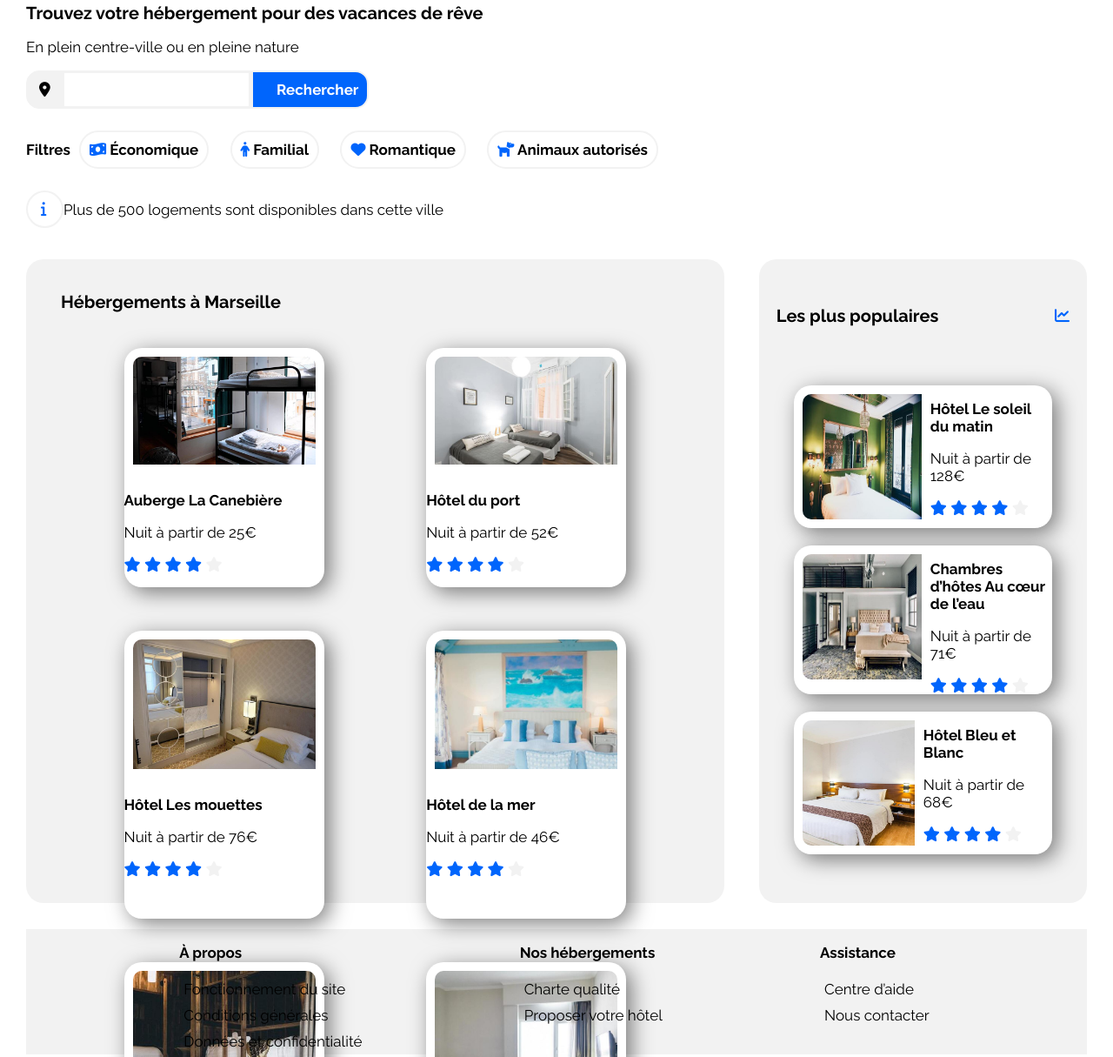
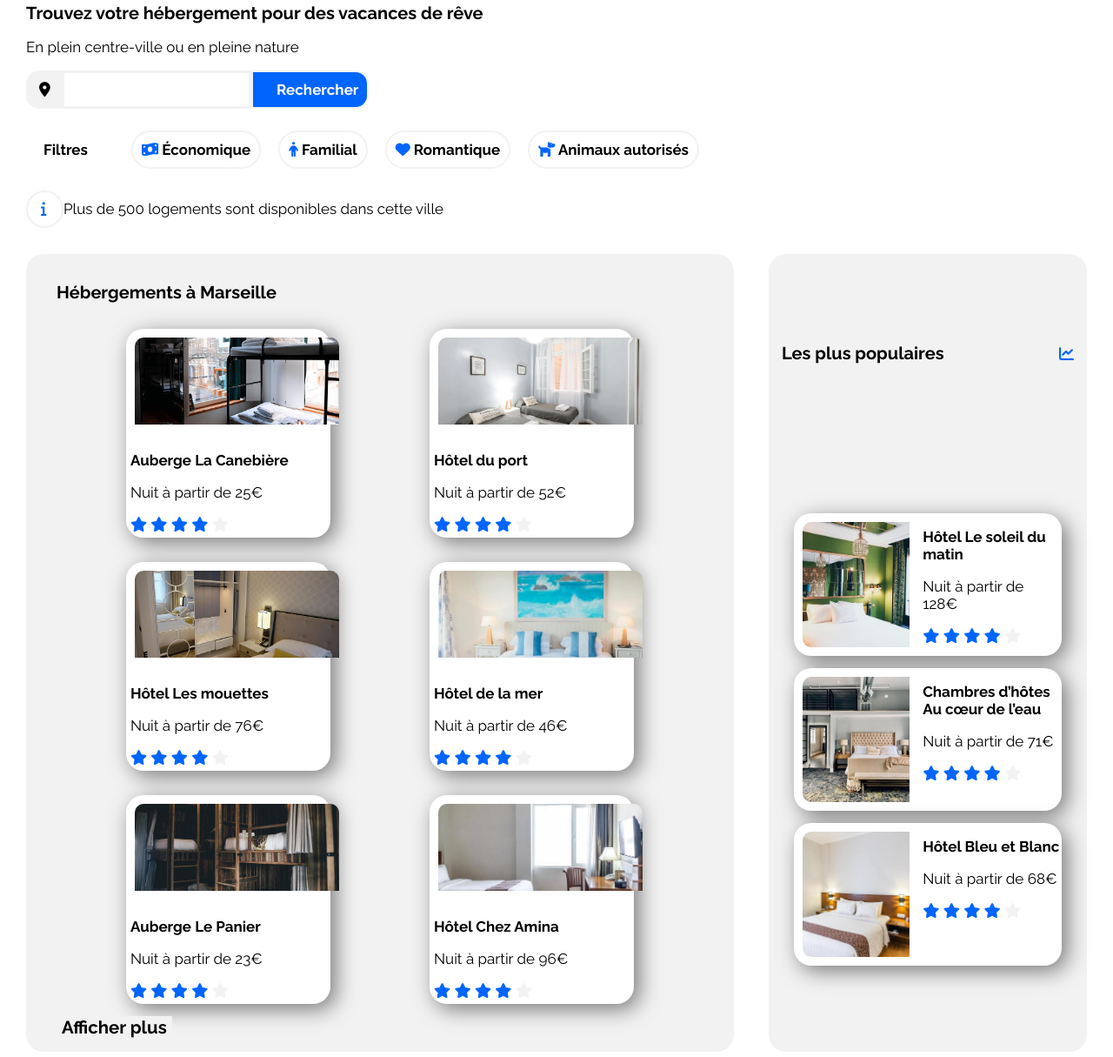
Before and after one commit to nllrn/Laurine_NOEL_2_HTML-CSS_122022, a plain HTML site: page index.html in a window 1280 px wide. Shown: the part 79-1294 px from the top of the page at 87% size. Drawn offline with Linux system fonts and the light colour scheme.

Commit message:
ajout de la section activités et modifications css

```diff
--- a/index.html
+++ b/index.html
@@ -20,7 +20,6 @@
     <header class="header">
         <div class="logo">
             <a href="index.html"><img src="Images/logo/Booki.png" alt="logo du site Booki"></a>
-
             <nav>
                 <a href="#hebergements">Hébergements</a>
                 <a href="#activites">Activités</a>
@@ -30,7 +29,6 @@
 
     <main>
         <section>
-            <div>
             <div>
                 <h2>Trouvez votre hébergement pour des vacances de rêve</h2>
                 <p>En plein centre-ville ou en pleine nature</p>
@@ -45,25 +43,19 @@
             </div>
 
             <div class="filter">
-
                 <h3>Filtres</h3>
-
-                    <div>
-                        <a href="#economique" title="filtres"><i class="fa-solid fa-money-bill-wave blue"></i> Économique</a>
-                        <a href="#familial" title="filtres"><i class="fa-solid fa-person blue"></i> Familial</a>
-                        <a href="#romantique" title="filtres"><i class="fa-solid fa-heart blue"></i> Romantique</a>
-                        <a href="#animaux" title="filtres"><i class="fa-solid fa-dog blue"></i> Animaux autorisés</a>
-                    </div>
-
+                <ul>
+                    <li><a href="#economique" title="filtres"><i class="fa-solid fa-money-bill-wave blue"></i> Économique</a></li>
+                    <li><a href="#familial" title="filtres"><i class="fa-solid fa-person blue"></i> Familial</a></li>
+                    <li><a href="#romantique" title="filtres"><i class="fa-solid fa-heart blue"></i> Romantique</a></li>
+                    <li><a href="#animaux" title="filtres"><i class="fa-solid fa-dog blue"></i> Animaux autorisés</a></li>
+                </ul>
             </div>
 
             <div class="info">
                 <i class="fa-solid fa-info blue"></i>
-                    <p>Plus de 500 logements sont disponibles dans cette ville</p>
+                <span>Plus de 500 logements sont disponibles dans cette ville</span>
             </div>
-
-            </div>
-
         </section>
 
         <div class="cards">
@@ -75,117 +67,93 @@
                 <div class="cards-main">
 
                     <article>
+                        <a href="#">
                             <img src="Images/hebergements/4_small/marcus-loke-WQJvWU_HZFo-unsplash.jpg" alt="Photo d'une chambre de l'auberge La Canebière">
                             <div>
-                            <header>
                                 <h3>Auberge La Canebière</h3>
-                            </header>
-                            <div>
                                 <p>Nuit à partir de 25€</p>
-                            </div>
-                            <footer>
                                 <i class="fa-solid fa-star blue"></i>
                                 <i class="fa-solid fa-star blue"></i>
                                 <i class="fa-solid fa-star blue"></i>
                                 <i class="fa-solid fa-star blue"></i>
                                 <i class="fa-solid fa-star grey"></i>
-                            </footer>
                             </div>
+                        </a>
                     </article>
 
                     <article>
+                        <a href="#">
                             <img src="Images/hebergements/4_small/fred-kleber-gTbaxaVLvsg-unsplash.jpg" alt="Photo d'une chambre de l'Hotel du Port">
                             <div>
-                            <header>
                                 <h3>Hôtel du port</h3>
-                            </header>
-                            <div>
                                 <p>Nuit à partir de 52€</p>
-                            </div>
-                            <footer>
                                 <i class="fa-solid fa-star blue"></i>
                                 <i class="fa-solid fa-star blue"></i>
                                 <i class="fa-solid fa-star blue"></i>
                                 <i class="fa-solid fa-star blue"></i>
                                 <i class="fa-solid fa-star grey"></i>
-                            </footer>
                             </div>
+                        </a>
                     </article>
 
                     <article>
+                        <a href="#">
                             <img src="Images/hebergements/4_small/reisetopia-B8WIgxA_PFU-unsplash.jpg" alt="Photo d'une chambre de l'Hotel Les mouettes">
                             <div>
-                            <header>
                                 <h3>Hôtel Les mouettes</h3>
-                            </header>
-                            <div>
                                 <p>Nuit à partir de 76€</p>
-                            </div>
-                            <footer>
                                 <i class="fa-solid fa-star blue"></i>
                                 <i class="fa-solid fa-star blue"></i>
                                 <i class="fa-solid fa-star blue"></i>
                                 <i class="fa-solid fa-star blue"></i>
                                 <i class="fa-solid fa-star grey"></i>
-                            </footer>
                             </div>
+                        </a>
                     </article>
 
                    <article>
+                        <a href="#">
                             <img src="Images/hebergements/4_small/annie-spratt-Eg1qcIitAuA-unsplash.jpg" alt="Photo d'une chambre de l'Hotel de la Mer">
                             <div>
-                            <header>
                                 <h3>Hôtel de la mer</h3>
-                            </header>
-                            <div>
                                 <p>Nuit à partir de 46€</p>
-                            </div>
-                            <footer>
                                 <i class="fa-solid fa-star blue"></i>
                                 <i class="fa-solid fa-star blue"></i>
                                 <i class="fa-solid fa-star blue"></i>
                                 <i class="fa-solid fa-star blue"></i>
                                 <i class="fa-solid fa-star grey"></i>
-                            </footer>
                             </div>
+                        </a>
                     </article>
 
                     <article>
+                        <a href="#">
                             <img src="Images/hebergements/4_small/nicate-lee-kT-ZyaiwBe0-unsplash.jpg" alt="Photo d'une chambre de l'auberge Le Panier">
                             <div>
-                            <header>
                                 <h3>Auberge Le Panier</h3>
-                            </header>
-                            <div>
                                 <p>Nuit à partir de 23€</p>
-                            </div>
-                            <footer>
                                 <i class="fa-solid fa-star blue"></i>
                                 <i class="fa-solid fa-star blue"></i>
                                 <i class="fa-solid fa-star blue"></i>
                                 <i class="fa-solid fa-star blue"></i>
                                 <i class="fa-solid fa-star grey"></i>
-                            </footer>
                             </div>
+                        </a>
                     </article>
 
                     <article>
+                        <a href="#">
                             <img src="Images/hebergements/4_small/febrian-zakaria-M6S1WvfW68A-unsplash.jpg" alt="Photo d'une chambre de l'Hotel Chez Amina">
                             <div>
-                            <header>
                                 <h3>Hôtel Chez Amina</h3>
-                            </header>
-                            <div>
                                 <p>Nuit à partir de 96€</p>
-                            </div>
-                            <footer>
                                 <i class="fa-solid fa-star blue"></i>
                                 <i class="fa-solid fa-star blue"></i>
                                 <i class="fa-solid fa-star blue"></i>
                                 <i class="fa-solid fa-star blue"></i>
                                 <i class="fa-solid fa-star grey"></i>
-                            </footer>
                             </div>
+                        </a>
                     </article>
 
                 </div>
@@ -196,131 +164,117 @@
 
             <section class="populaire bg-grey">
 
-                <h2>Les plus populaires</h2><i class="fa-solid fa-chart-line blue"></i>
+                <h2>Les plus populaires</h2>
+                <i class="fa-solid fa-chart-line blue"></i>
 
                 <div class="cards-aside">
 
                     <article>
+                        <a href="#">
                             <img src="Images/hebergements/4_small/emile-guillemot-Bj_rcSC5XfE-unsplash.jpg" alt="Photo d'une chambre de l'Hotel Le soleil du matin">
                             <div>
-                            <header>
                                 <h3>Hôtel Le soleil du matin</h3>
-                            </header>
-                            <div>
                                 <p>Nuit à partir de 128€</p>
-                            </div>
-                            <footer>
                                 <i class="fa-solid fa-star blue"></i>
                                 <i class="fa-solid fa-star blue"></i>
                                 <i class="fa-solid fa-star blue"></i>
                                 <i class="fa-solid fa-star blue"></i>
                                 <i class="fa-solid fa-star grey"></i>
-                            </footer>
                             </div>
+                        </a>
                     </article>
 
                     <article>
+                        <a href="#">
                             <img src="Images/hebergements/4_small/aw-creative-VGs8z60yT2c-unsplash.jpg" alt="Photo d'une chambre de Chambres d’hôtes Au cœur de l’eau">
                             <div>
-                            <header>
                                 <h3>Chambres d’hôtes Au cœur de l’eau</h3>
-                            </header>
-                            <div>
                                 <p>Nuit à partir de 71€</p>
-                            </div>
-                            <footer>
                                 <i class="fa-solid fa-star blue"></i>
                                 <i class="fa-solid fa-star blue"></i>
                                 <i class="fa-solid fa-star blue"></i>
                                 <i class="fa-solid fa-star blue"></i>
                                 <i class="fa-solid fa-star grey"></i>
-                            </footer>
                             </div>
+                        </a>
                     </article>
 
                     <article>
+                        <a href="#">
                             <img src="Images/hebergements/4_small/febrian-zakaria-sjvU0THccQA-unsplash.jpg" alt="Photo d'une chambre de l'Hotel Bleu et Blanc">
                             <div>
-                            <header>
                                 <h3>Hôtel Bleu et Blanc</h3>
-                            </header>
-                            <div>
                                 <p>Nuit à partir de 68€</p>
-                            </div>
-                            <footer>
                                 <i class="fa-solid fa-star blue"></i>
                                 <i class="fa-solid fa-star blue"></i>
                                 <i class="fa-solid fa-star blue"></i>
                                 <i class="fa-solid fa-star blue"></i>
                                 <i class="fa-solid fa-star grey"></i>
-                            </footer>
                             </div>
+                        </a>
                     </article>
 
                 </div>
 
             </section>
         </div>
-<!--
-        <section>
 
+        <section class="activities">
             <h2>Activités à Marseille</h2>
 
             <div class="cards-activities">
-
                 <article>
+                    <a href="#">
                         <img src="Images/activites/4_small/reno-laithienne-QUgJhdY5Fyk-unsplash.jpg" alt="Photo du Vieux-Port de Marseille">
-                    <header>
                         <h3>Vieux-Port</h3>
-                    </header>
+                    </a>
                 </article>
 
                 <article>
+                    <a href="#">
                         <img src="Images/activites/4_small/paul-hermann-QFTrLdQIRhI-unsplash.jpg" alt="Photo du Fort de Pomègues">
-                    <header>
                         <h3>Fort de Pomègues</h3>
-                    </header>
+                    </a>
                 </article>
 
                 <article>
+                    <a href="#">
                         <img src="Images/activites/4_small/kilyan-sockalingum-NR8-cBCN3aI-unsplash.jpg" alt="Photo du Parc national des Calanques">
-                    <header>
                         <h3>Parc national des Calanques</h3>
-                    </header>
+                    </a>
                 </article>
 
                 <article>
+                    <a href="#">
                         <img src="Images/activites/4_small/florian-wehde-xW9e8gdotxI-unsplash.jpg" alt="Photo de Notre-Dame-de-la-Garde">
-                    <header>
                         <h3>Notre-Dame-de-la-Garde</h3>
-                    </header>
+                    </a>
                 </article>
+            </div>
+        </section>
+    </main>
 
-            </div>
-
-        </section>-->
-    </main>
 
     <footer class="footer bg-grey">
 
-            <section>
+            <aside>
                 <h3>À propos</h3>
                 <a href="#">Fonctionnement du site</a>
                 <a href="#">Conditions générales</a>
                 <a href="#">Données et confidentialité</a>
-            </section>
+            </aside>
 
-            <section>
+            <aside>
                 <h3>Nos hébergements</h3>
                 <a href="#">Charte qualité</a>
                 <a href="#">Proposer votre hôtel</a>
-            </section>
+            </aside>
 
-            <section>
+            <aside>
                 <h3>Assistance</h3>
                 <a href="#">Centre d’aide</a>
                 <a href="#">Nous contacter</a>
-            </section>
+            </aside>
 
     </footer>
 
--- a/style.css
+++ b/style.css
@@ -93,12 +93,15 @@ input {
 .loupe {
     visibility: hidden;
 }
-
 .filter {
     display: flex;
-    align-items: center;
-    padding-top: 20px;
-    margin-bottom: 15px;
+    align-items: flex-end;
+    padding: 20px;
+}
+
+ul {
+    display: flex;
+    list-style: none;
 }
 
 a[title] {
@@ -112,7 +115,7 @@ a[title] {
 }
 
 a[title]:hover {
-    background-color:#F2F2F2;
+    background-color: #DEEBFF;
 }
 
 .blue {
@@ -145,12 +148,11 @@ a[title]:hover {
 /* section hébergements */
 .hebergements, .populaire {
     border-radius: 20px;
-    padding: 20px;
+    padding: 15px;
 }
 
 .hebergements {
-    width: 950px;
-    height: 700px;
+    width: 70%;
     margin-right: 20px;
 }
 
@@ -172,25 +174,34 @@ a[title]:hover {
     justify-content: space-evenly;
 }
 
+.cards-main a, .cards-aside a, .cards-activities a {
+    text-decoration: none;
+    color: black;
+}
+
 .cards-main img {
-    width: 210px;
-    height: 45%;
+    width: 100%;
+    height: 100px;
     padding: 10px;
     border-radius: 20px 20px 0px 0px;
     object-fit: cover;
 }
 
-.cards-main article, .cards-aside article {
+.cards-main article {
+    width: 30%;
+    height: auto;
+}
+
+.cards-main article, .cards-aside article, .cards-activities article {
     background-color: white;
-    margin: 25px;
+    margin: 14px;
     border-radius: 20px;
     box-shadow: 6px 6px 25px rgba(0, 0, 0, 0.5);
 }
 
 .populaire {
     margin-left: 20px;
-    width: 420px;
-    height: 700px;
+    width: 30%;
     display:flex;
     flex-wrap: wrap;
     justify-content: space-between;
@@ -198,20 +209,43 @@ a[title]:hover {
 }
 
 .cards-aside img {
-    width: 137px;
+    width: 40%;
     height: 144px;
     padding: 10px;
     border-radius: 20px 0px 0px 20px;
+    object-fit: cover;
 }
 
-.cards-aside article {
+.cards-aside a {
     display: flex;
-    margin: 20px;
 }
 
 /* section activités à marseille */
+.activities {
+    margin-top: 50px;
+}
+.cards-activities {
+    display: flex;
+    justify-content: space-around;
+}
 
+.cards-activities article {
+    width: 100%;
+    height: auto;
+}
 
+.cards-activities img {
+    border-radius: 20px 20px 0px 0px;
+    width: 100%;
+    height: 400px;
+    object-fit: cover;
+}
+article div{
+    margin: 0px 0px 5px 5px;
+}
+.cards-activities h3 {
+    padding-left: 15px;
+}
 /* *** FOOTER ***  */
 
 .footer {
@@ -221,7 +255,7 @@ a[title]:hover {
     margin-top: 30px;
 }
 
-.footer section {
+.footer aside {
     display: flex;
     flex-direction: column;
 }
```
Lines whose indentation alone changed are shown as unchanged.
